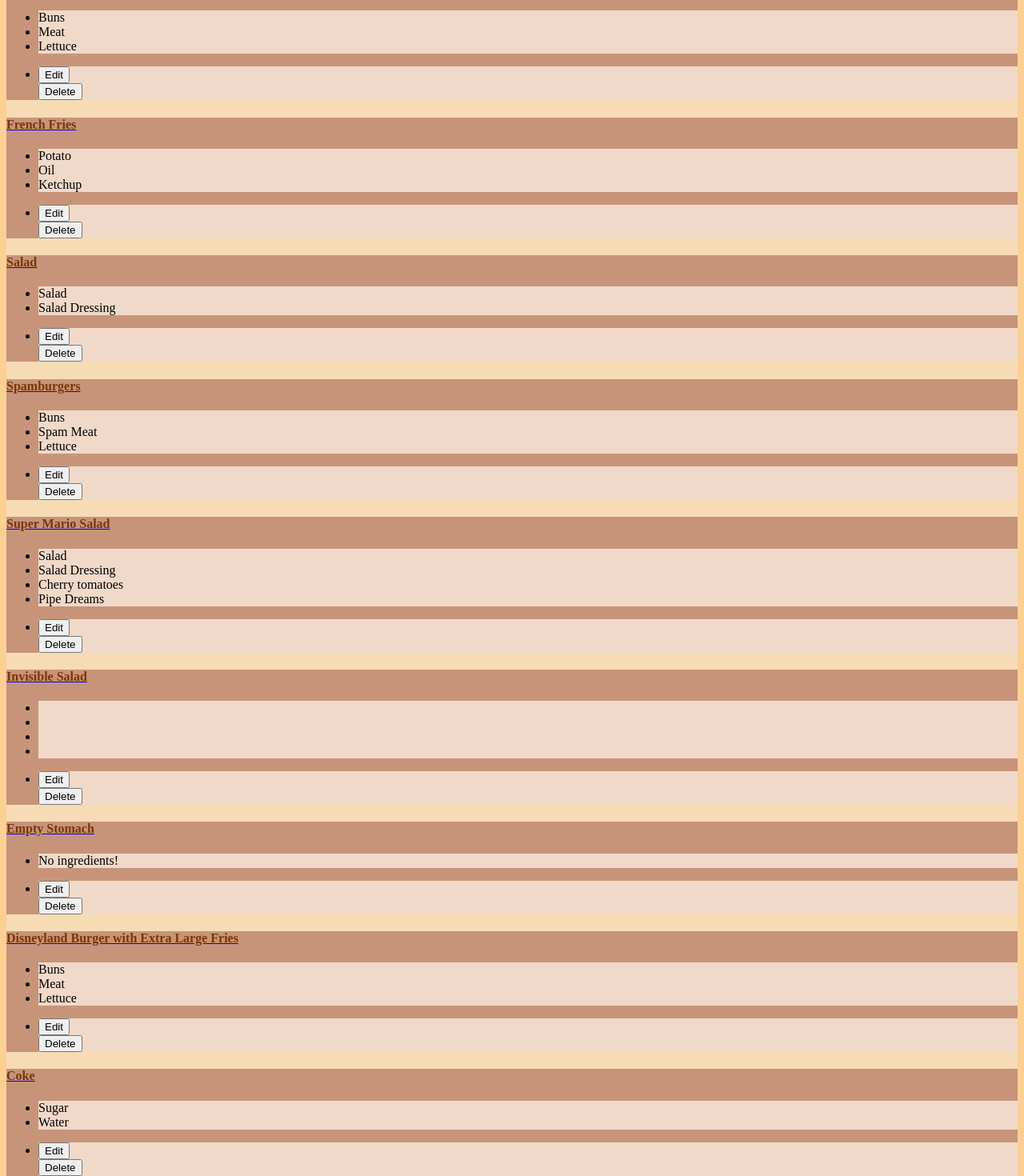
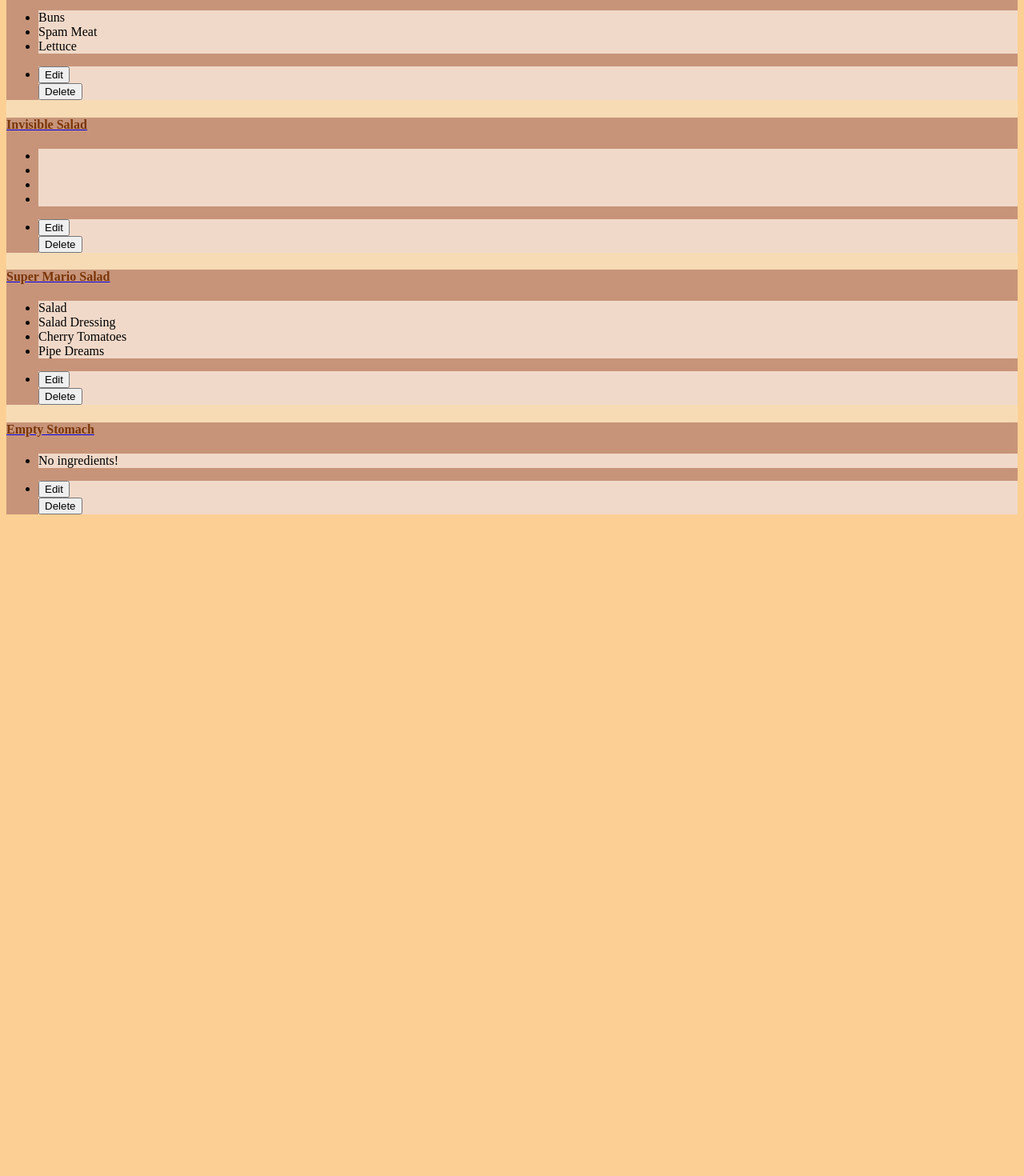
Before and after one commit to gregorywong/recipe-box, a React app: page / in a window 1280 px wide. Shown: the part 215-1685 px from the top of the page at 80% size. After the commit the page ends 858 px from the top, so only its background shows below. Built offline with nearby package versions, Linux system fonts and the light colour scheme; a web font is replaced by a local one.

Commit message:
Changed dummy data

```diff
--- a/src/App.jsx
+++ b/src/App.jsx
@@ -8,48 +8,23 @@ const localStorageName = "_gregorywong_recipe-box";
 let dummyData = [
   {
     id: '0',
-    name: 'Hamburgers',
-    ingredients: 'Buns,Meat,Lettuce'
-  },
-  {
-    id: '1',
-    name: 'French Fries',
-    ingredients: 'Potato,Oil,Ketchup'
-  },
-  {
-    id: '2',
-    name: 'Salad',
-    ingredients: 'Salad,Salad Dressing'
-  },
-  {
-    id: '3',
     name: 'Spamburgers',
     ingredients: 'Buns,Spam Meat,Lettuce'
   },
   {
-    id: '4',
-    name: 'Super Mario Salad',
-    ingredients: 'Salad,Salad Dressing,Cherry tomatoes,Pipe Dreams'
-  },
-  {
-    id: '5',
+    id: '1',
     name: 'Invisible Salad',
     ingredients: ',,,'
   },
   {
-    id: '6',
+    id: '2',
+    name: 'Super Mario Salad',
+    ingredients: 'Salad,Salad Dressing,Cherry Tomatoes,Pipe Dreams'
+  },
+  {
+    id: '3',
     name: 'Empty Stomach',
     ingredients: ''
-  },
-  {
-    id: '7',
-    name: 'Disneyland Burger with Extra Large Fries',
-    ingredients: 'Buns,Meat,Lettuce'
-  },
-  {
-    id: '8',
-    name: 'Coke',
-    ingredients: 'Sugar,Water'
   }
 ];
 
```
